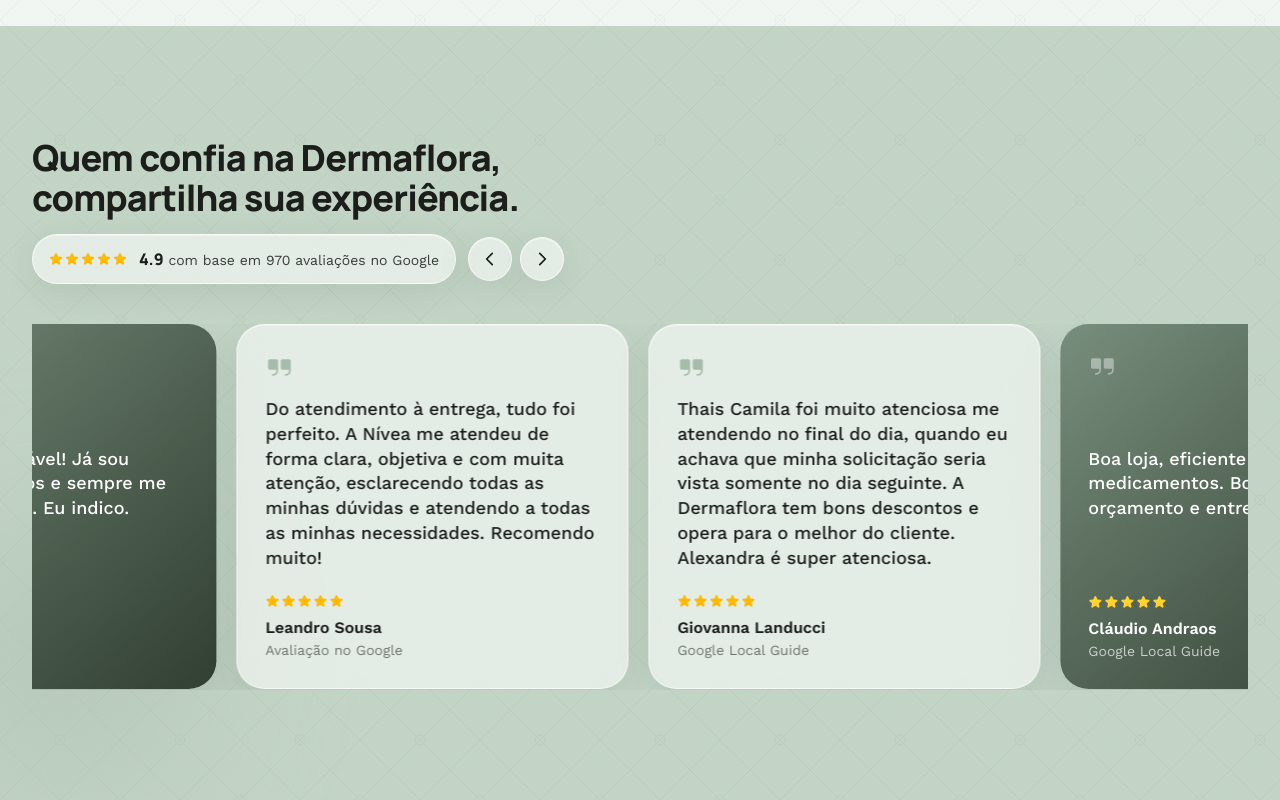
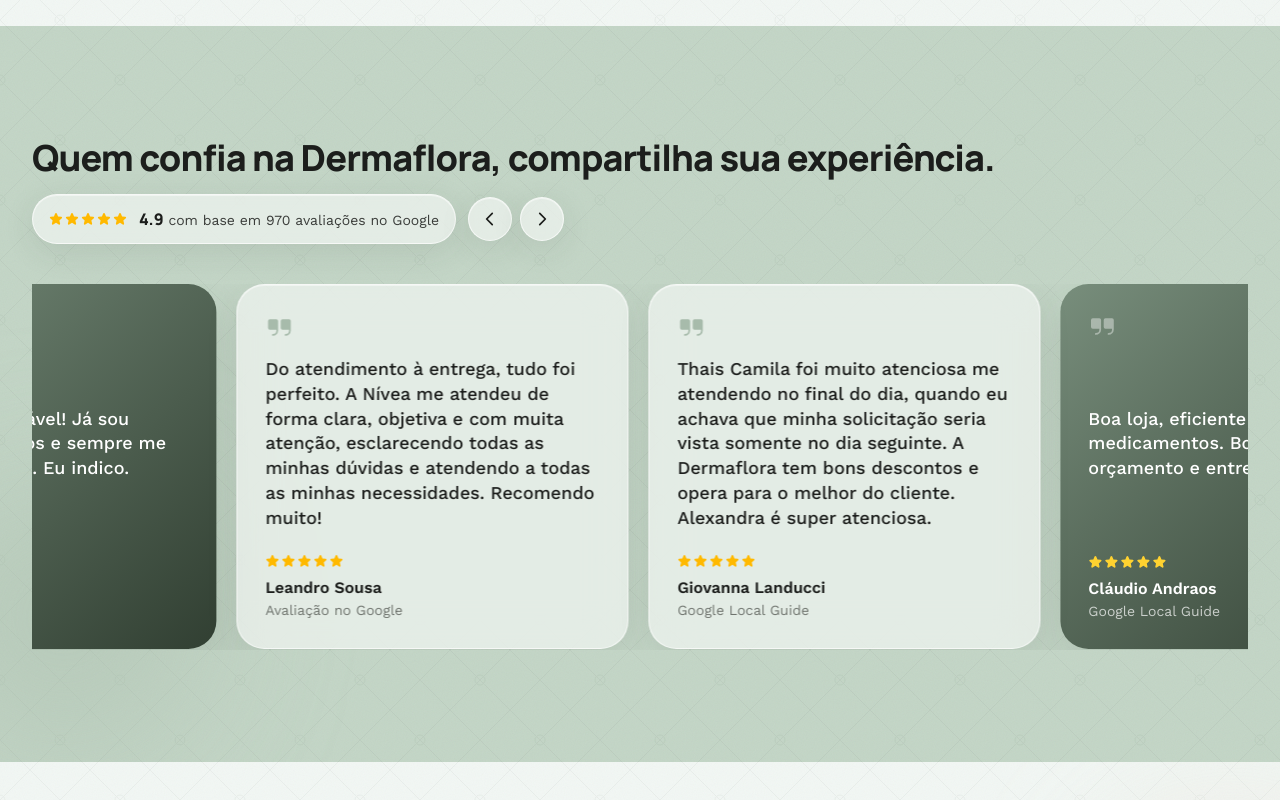
Before and after one commit to italogfmedeiros-star/dermaflora-site, a Next.js app: page / in a window 1280 px wide. Shown: the part 3400-4200 px from the top of the page. Built offline with nearby package versions, Linux system fonts and the light colour scheme; no server answers.

Commit message:
Keep testimonials title on one line on desktop, wrap only on mobile
Co-Authored-By: Claude Sonnet 5 <noreply@anthropic.com>

```diff
--- a/src/components/Testimonials.tsx
+++ b/src/components/Testimonials.tsx
@@ -166,8 +166,8 @@ export function Testimonials() {
       />
       <div className="relative mx-auto max-w-7xl px-5 md:px-8">
         <Reveal className="flex flex-wrap items-end justify-between gap-x-8 gap-y-4">
-          <div className="max-w-2xl">
-            <h2 className="font-display text-3xl font-extrabold tracking-tight text-df-ink-900 md:text-4xl">
+          <div className="max-w-2xl md:max-w-none">
+            <h2 className="font-display text-3xl font-extrabold tracking-tight text-df-ink-900 md:text-4xl md:whitespace-nowrap">
               {dict.testimonials.title}
             </h2>
           </div>
```
